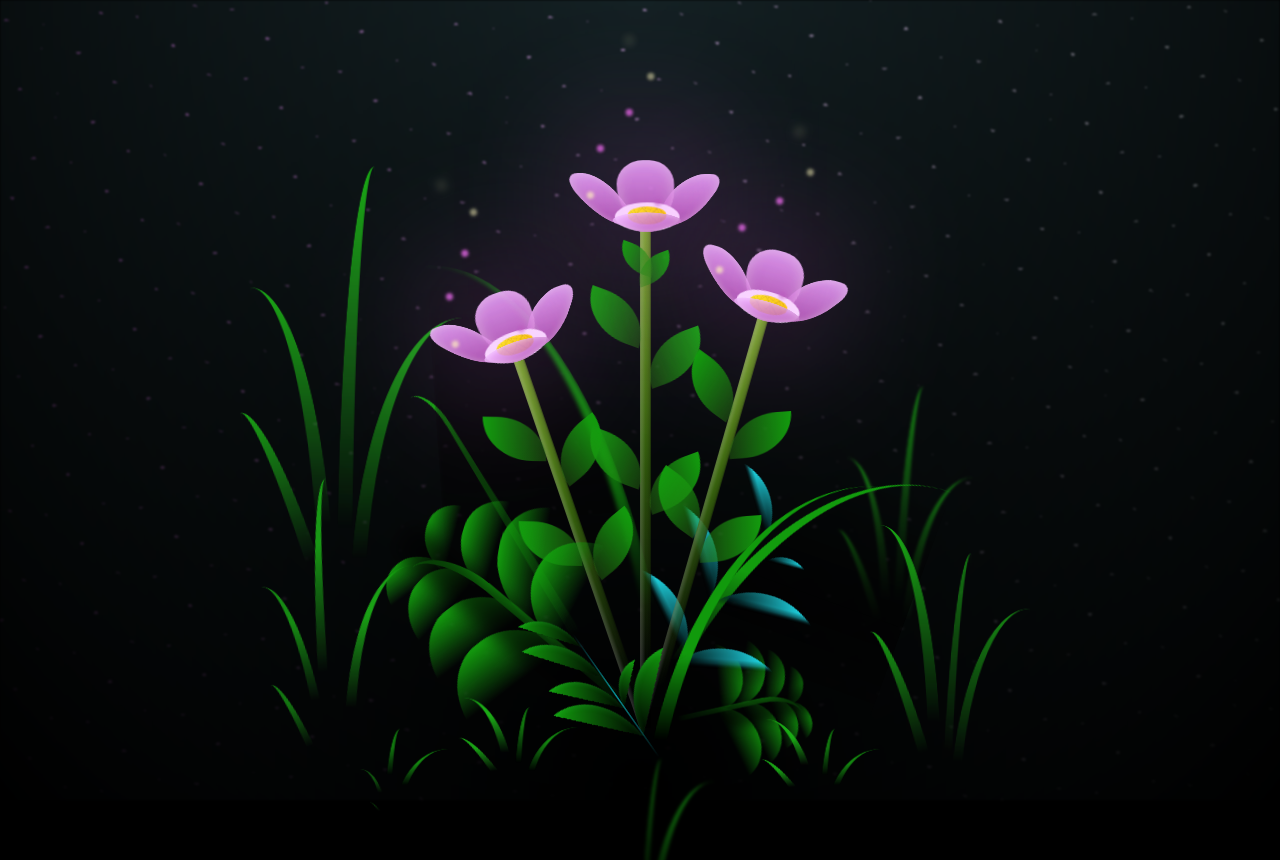
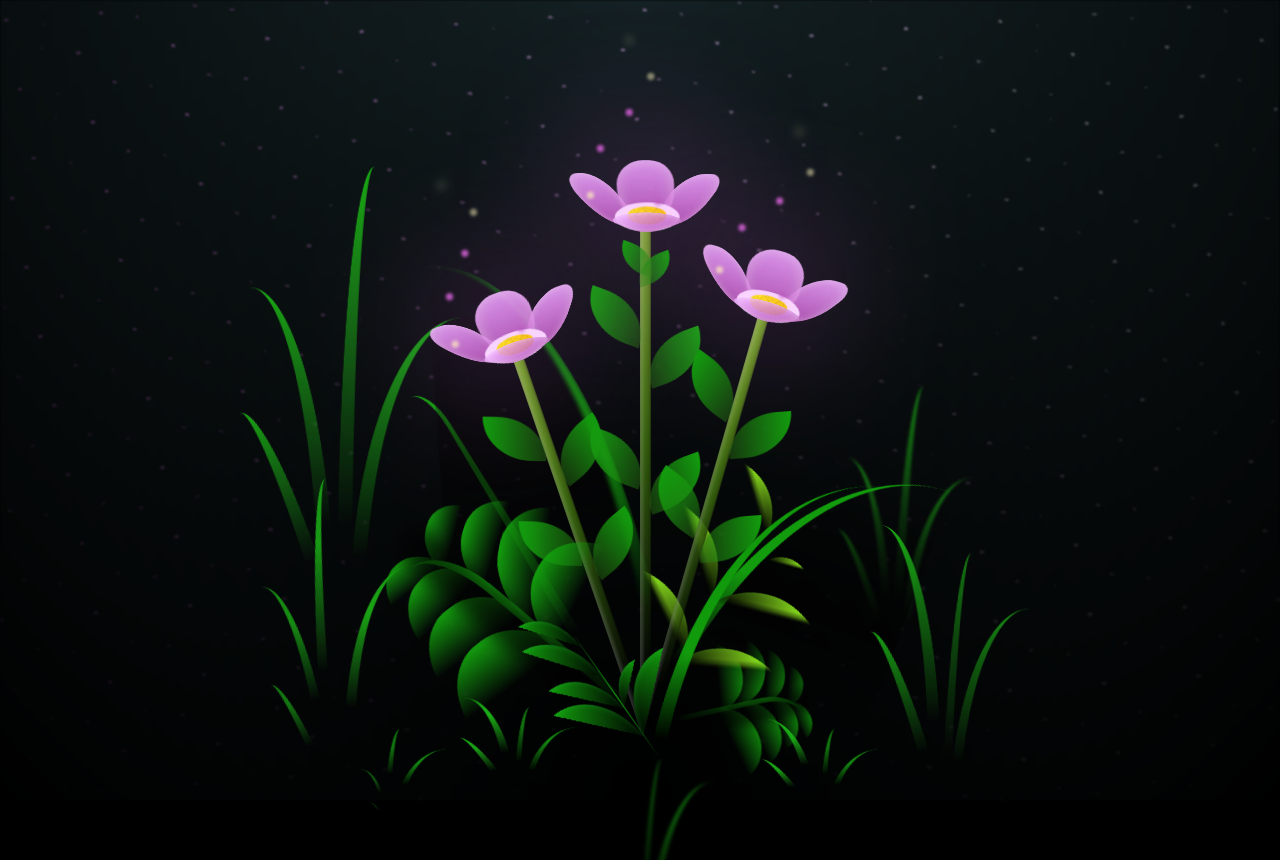
Before and after one commit to fthann/glasses-gurl, a plain HTML site: page flower.html in a window 1280 px wide. Shown: the top 860 px of the page. Drawn offline with Linux system fonts and the light colour scheme.

Commit message:
added color changes

```diff
--- a/css/main.css
+++ b/css/main.css
@@ -594,7 +594,7 @@ body {
   border-top-left-radius: 100%;
   border-left: 2vmin solid #129c0d;
   background-image: linear-gradient(to bottom, transparent, var(--dark-color) 60%);
-  -webkit-mask-image: linear-gradient(to top, transparent 30%, #079097 60%);
+  -webkit-mask-image: linear-gradient(to top, transparent 30%, #098f1a 60%);
 }
 .flower__g-right--1 {
   -webkit-animation: flower-g-right-ans 2.5s linear infinite;
@@ -672,7 +672,7 @@ body {
 .flower__g-front__line {
   width: 0.3vmin;
   height: 20vmin;
-  background-image: linear-gradient(to top, transparent, #079097, transparent 100%);
+  background-image: linear-gradient(to top, transparent, #0f810c, transparent 100%);
   position: relative;
 }
 .flower__g-front__leaf-wrapper {
@@ -814,7 +814,7 @@ body {
   height: 50vmin;
   border-top-left-radius: 100%;
   border-left: 2vmin solid #129c0d;
-  -webkit-mask-image: linear-gradient(to top, transparent 25%, #079097 50%);
+  -webkit-mask-image: linear-gradient(to top, transparent 25%, #17b412 50%);
   position: relative;
   z-index: 1;
 }
@@ -825,9 +825,9 @@ body {
   width: 10vmin;
   height: 10vmin;
   border-radius: 100% 0% 0% 100%/100% 100% 0% 0%;
-  box-shadow: inset 0 2px 1vmin hsla(184deg, 97%, 58%, 0.2);
-  background-image: linear-gradient(to bottom left, transparent, var(--dark-color) 98%), linear-gradient(to bottom right, #23f0ff 45%, transparent 50%, transparent);
-  -webkit-mask-image: linear-gradient(135deg, #159faa 40%, transparent 50%, transparent);
+  box-shadow: inset 0 2px 1vmin hsla(98, 97%, 58%, 0.2);
+  background-image: linear-gradient(to bottom left, transparent, var(--dark-color) 98%), linear-gradient(to bottom right, #a0ff23 45%, transparent 50%, transparent);
+  -webkit-mask-image: linear-gradient(135deg, #129c0d 40%, transparent 50%, transparent);
 }
 .flower__g-fr__leaf--1 {
   left: 20vmin;
--- a/flower.html
+++ b/flower.html
@@ -6,7 +6,7 @@
     <meta name="viewport" content="width=device-width, initial-scale=1.0">
     <link rel="stylesheet" href="css/main.css">
     <link rel="icon" href="img/flowers.png" type="image/x-icon">
-    <title>flowers</title>
+    <title>18th</title>
 </head>
 <body class="container">
     <div class="night"></div>
```
Also changed, not shown: css/style.css (+6 -2 lines), index.html (+2 -2 lines).
